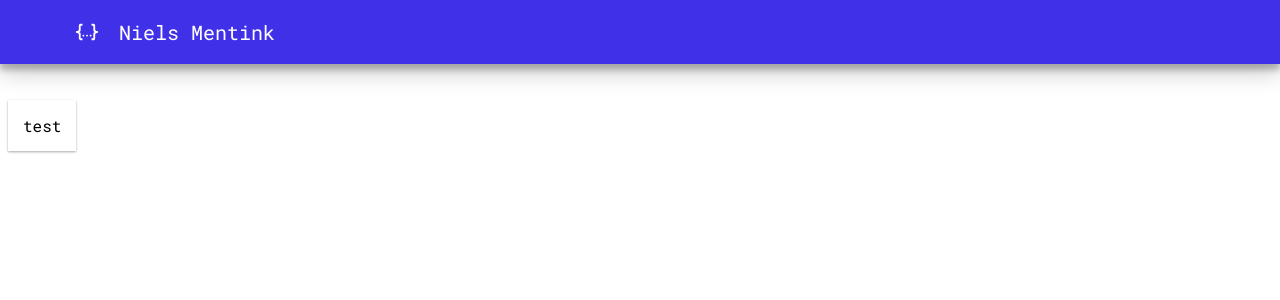
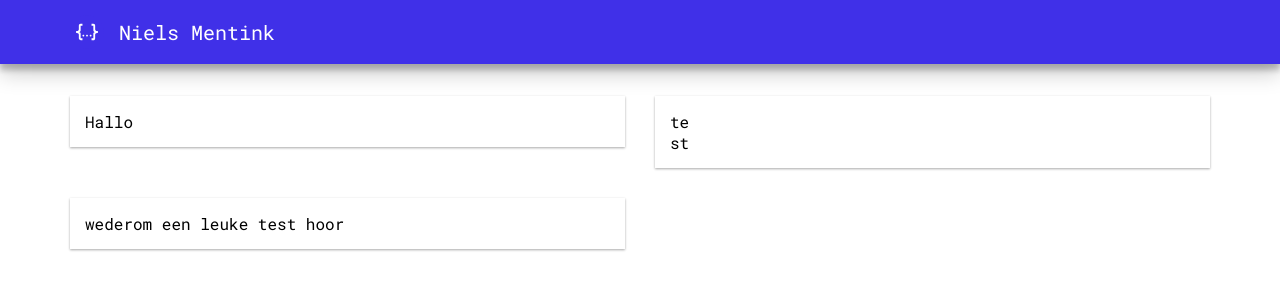
Before and after one commit to V1RE/Portfolio, a Vue app: page / in a window 1280 px wide. Shown: the top 300 px of the page. Built offline with nearby package versions, Linux system fonts and the light colour scheme.

Commit message:
Started working on a layout

```diff
--- a/src/App.vue
+++ b/src/App.vue
@@ -1,29 +1,41 @@
 <template>
   <div id="app">
     <TopBar />
-    <MaterialCard>
-      test
-      <template v-slot:content>Dit is echt zieke content</template>
-    </MaterialCard>
+    <MainLayout>
+      <MaterialCard>
+        Hallo
+        <template v-slot:content>Dit is echt zieke content</template>
+      </MaterialCard>
+      <MaterialCard>
+        te
+        <br />st
+        <template v-slot:content>Dit is echt zieke content</template>
+      </MaterialCard>
+      <MaterialCard>
+        wederom een leuke test hoor
+        <template v-slot:content>Dit is echt zieke content</template>
+      </MaterialCard>
+    </MainLayout>
   </div>
 </template>
 
 <script>
 import TopBar from "./components/TopBar";
 import MaterialCard from "./components/MaterialCard";
+import MainLayout from "./components/MainLayout";
 
 export default {
   name: "app",
   components: {
     TopBar,
-    MaterialCard
+    MaterialCard,
+    MainLayout
   }
 };
 </script>
 
 <style lang="scss">
-.materialcard {
-  top: 100px;
-  position: absolute;
+body {
+  margin: 0;
 }
 </style>
--- /dev/null
+++ b/src/components/MainLayout.vue
@@ -0,0 +1,31 @@
+<template>
+  <main>
+    <div class="contentwrapper">
+      <slot></slot>
+    </div>
+  </main>
+</template>
+
+<script>
+export default {
+  name: "MainLayout"
+};
+</script>
+
+<style lang="scss" scoped>
+main {
+  margin-top: 96px;
+  grid-template-columns: auto 100% auto;
+  grid-template-areas: "content content content";
+  display: grid;
+
+  @media (min-width: 1170px) {
+    grid-template-columns: auto 1170px auto;
+    grid-template-areas: ". content .";
+  }
+
+  .contentwrapper {
+    grid-area: content;
+  }
+}
+</style>
--- a/src/components/MaterialCard.vue
+++ b/src/components/MaterialCard.vue
@@ -1,5 +1,5 @@
 <template>
-  <div class="materialcard" v-on:click="full = !full">
+  <div class="materialcard" v-on:click="full = !full" :class="{fullscreen: full}">
     <div class="excerpt">
       <slot></slot>
     </div>
@@ -25,7 +25,11 @@ export default {
   background-color: #fff;
   font-family: "Roboto Mono", monospace;
   color: #000;
+  float: left;
+  width: calc(50% - 60px);
+  max-width: 1170px;
   padding: 15px;
+  margin: 0 15px 30px 15px;
   box-shadow: 0 1px 3px rgba(0, 0, 0, 0.12), 0 1px 2px rgba(0, 0, 0, 0.24);
   transition: box-shadow 0.3s cubic-bezier(0.25, 0.8, 0.25, 1);
 
@@ -33,5 +37,35 @@ export default {
     box-shadow: 0 14px 28px rgba(0, 0, 0, 0.25), 0 10px 10px rgba(0, 0, 0, 0.22);
     cursor: pointer;
   }
+
+  &.fullscreen {
+    margin: 0;
+    height: calc(100vh - 94px);
+    width: calc(100vw - 30px);
+    position: absolute;
+    top: 64px;
+    left: 0;
+  }
+
+  .content {
+    animation: fade 0.8s ease 0.5s forwards;
+    opacity: 0;
+    max-width: 0;
+    max-height: 0;
+  }
+
+  @keyframes fade {
+    from {
+      opacity: 0;
+      max-width: initial;
+      max-height: initial;
+    }
+
+    to {
+      opacity: 1;
+      max-width: initial;
+      max-height: initial;
+    }
+  }
 }
 </style>
```
